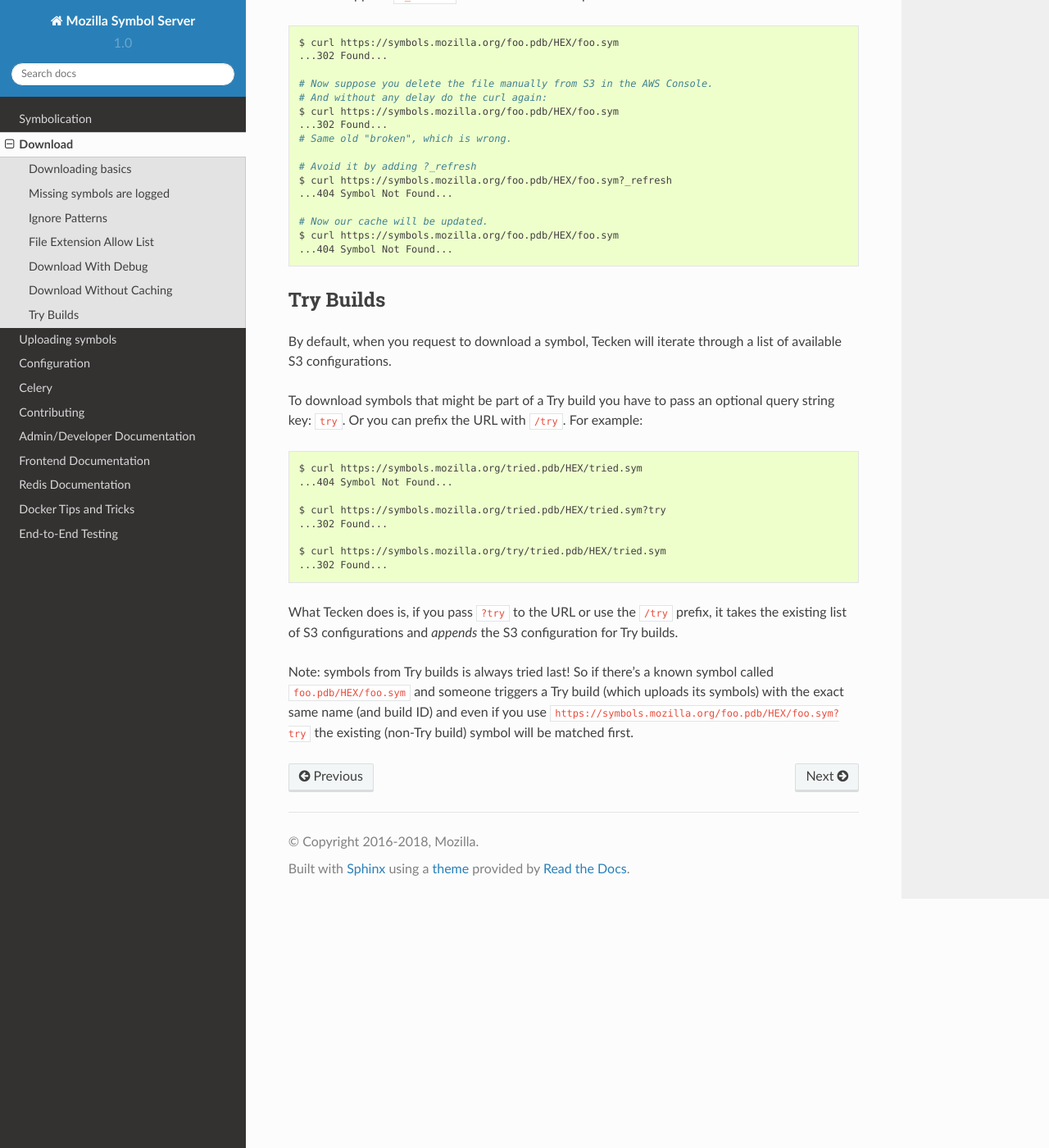
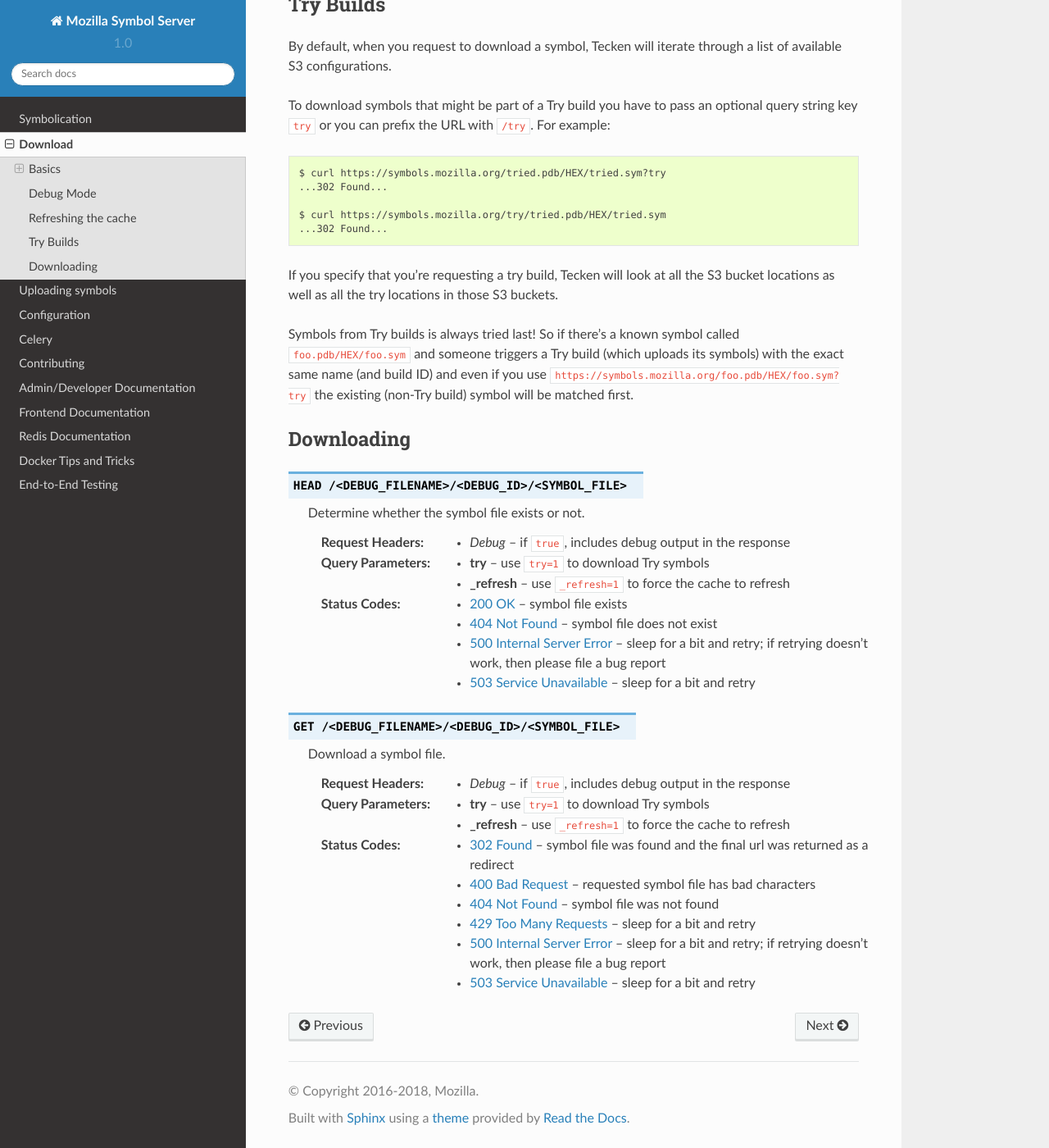
Before and after one commit to mozilla-services/tecken, a Sphinx documentation site: the page built from docs/download.rst, in a window 1280 px wide and 1400 px high, scrolled down 2413 px. Shown: the whole window at 82% size. Built offline with Sphinx 7.4.7 and the Read the Docs theme 2.0.0, drawn with Linux system fonts in a browser that asks for light colours; some of the changed text lies outside the part shown.

Commit message:
bug 1657434: tweak the download docs some more

```diff
--- a/docs/download.rst
+++ b/docs/download.rst
@@ -4,12 +4,16 @@
 Download
 ========
 
-Downloading basics
-==================
+.. contents::
+   :local:
 
-Tecken download's redirects incoming requests for symbols to their final
-location. This allows Tecken to manage multiple S3 buckets without requiring
-anyone to maintain lists of locations.
+Basics
+======
+
+Tecken handles requests for symbols files. Tecken takes the request, finds the
+correct S3 bucket, and returns a redirect to that bucket. This allows us to use
+multiple buckets for symbols without requiring everyone to maintain lists of
+buckets.
 
 For example, with a ``GET``, requesting
 :base_url:`/firefox.pdb/448794C699914DB8A8F9B9F88B98D7412/firefox.sym` will
@@ -18,9 +22,10 @@ return a ``302 Found`` redirect to (at the time of writing)
 
 
 Missing symbols are logged
-==========================
+--------------------------
 
-Tecken logs all ``GET`` requests for symbols files that don't exist.
+Tecken logs all requests for symbols files that don't exist in any of the
+buckets.
 
 You can access a CSV report at :base_url:`/missingsymbols.csv` of this data.
 
@@ -38,40 +43,18 @@ Tecken only yields missing symbols whose symbol ended with ``.pdb`` and filename
 ended with ``.sym`` (case insensitively).
 
 
-Ignore Patterns
-===============
+File Extension Allow List
+-------------------------
 
-We know with confidence users repeatedly query certain files that are never in
-our symbol stores. We can ignore them to suppress logging that they couldn't be
-found.
-
-Right now, this is maintained as a configurable block list but is hard coded
-inside the ``_ignore_symbol`` code in ``tecken.download.views``.
-
-This approach might change over time as we're able to confidently identify more
-and more patterns that we know we can ignore.
+Tecken returns an HTTP 404 for symbols files requests where the extension
+is not in the ``settings.DOWNLOAD_FILE_EXTENSIONS_ALLOWED`` list.
 
 
-File Extension Allow List
-=========================
-
-When someone requests to download a symbol, as mentioned above, we have some
-ways to immediately decide that it's a 404 Symbol Not Found without even
-bothering to ask the cache or S3.
-
-As part of that, there is also a list of allowed file extensions that are the
-only ones we should bother with. This list is maintained in
-``settings.DOWNLOAD_FILE_EXTENSIONS_ALLOWED`` (managed by the environment
-variable ``DJANGO_DOWNLOAD_FILE_EXTENSIONS_ALLOWED``) and this list is found in
-the source code (``settings.py``) and also visible on the home page if you're
-signed in as a superuser.
-
-
-Download With Debug
-===================
+Debug Mode
+==========
 
 To know how long it took to make a "download", you can simply measure the time
-it takes to send the request to Tecken for a specific symbol.  For example:
+it takes to send the request to Tecken for a specific symbol. For example:
 
 .. code-block:: shell
 
@@ -99,20 +82,13 @@ your request to the code that talks to S3. It can also come back as exactly
 are immediately ``404 Not Found`` based on filename pattern matching.
 
 
-Download Without Caching
-========================
+Refreshing the cache
+====================
 
-Generally we can cache our work around S3 downloads quite aggressively since we
-tightly control the (only) input. Whenever a symbol archive file is uploaded,
-for every file within that we upload to S3 we also invalidate it from our
-cache. That means we can cache information about whether certain symbols exist
-in S3 or not quite long.
+Tecken caches symbol file names and their final location aggressively. If you
+need to bust the cache, you can append ``?_refresh`` to the url.
 
-However, if you are debugging something or if you manually remove a symbol from
-S3 that control is "lost". But there is a way to force the cache to be ignored.
-However, it only ignores looking in the cache. It will always update the cache.
-
-To do this append ``?_refresh`` to the URL. For example:
+For example:
 
 .. code-block:: shell
 
@@ -143,13 +119,10 @@ By default, when you request to download a symbol, Tecken will iterate through
 a list of available S3 configurations.
 
 To download symbols that might be part of a Try build you have to pass an
-optional query string key: ``try``. Or you can prefix the URL with ``/try``.
+optional query string key ``try`` or you can prefix the URL with ``/try``.
 For example:
 
 .. code-block:: shell
-
-    $ curl https://symbols.mozilla.org/tried.pdb/HEX/tried.sym
-    ...404 Symbol Not Found...
 
     $ curl https://symbols.mozilla.org/tried.pdb/HEX/tried.sym?try
     ...302 Found...
@@ -157,12 +130,50 @@ For example:
     $ curl https://symbols.mozilla.org/try/tried.pdb/HEX/tried.sym
     ...302 Found...
 
-What Tecken does is, if you pass ``?try`` to the URL or use the ``/try``
-prefix, it takes the existing list of S3 configurations and *appends* the S3
-configuration for Try builds.
+If you specify that you're requesting a try build, Tecken will look at
+all the S3 bucket locations as well as all the try locations in those
+S3 buckets.
 
-Note: symbols from Try builds is always tried last! So if there's a known
-symbol called ``foo.pdb/HEX/foo.sym`` and someone triggers a Try build (which
-uploads its symbols) with the exact same name (and build ID) and even if you
-use ``https://symbols.mozilla.org/foo.pdb/HEX/foo.sym?try`` the existing
-(non-Try build) symbol will be matched first.
+Symbols from Try builds is always tried last! So if there's a known symbol
+called ``foo.pdb/HEX/foo.sym`` and someone triggers a Try build (which uploads
+its symbols) with the exact same name (and build ID) and even if you use
+``https://symbols.mozilla.org/foo.pdb/HEX/foo.sym?try`` the existing (non-Try
+build) symbol will be matched first.
+
+
+Downloading
+===========
+
+.. http:head:: /<DEBUG_FILENAME>/<DEBUG_ID>/<SYMBOL_FILE>
+
+   Determine whether the symbol file exists or not.
+
+   :reqheader Debug: if ``true``, includes debug output in the response
+
+   :query try: use ``try=1`` to download Try symbols
+
+   :query _refresh: use ``_refresh=1`` to force the cache to refresh
+
+   :statuscode 200: symbol file exists
+   :statuscode 404: symbol file does not exist
+   :statuscode 500: sleep for a bit and retry; if retrying doesn't work, then please
+       file a bug report
+   :statuscode 503: sleep for a bit and retry
+
+.. http:get:: /<DEBUG_FILENAME>/<DEBUG_ID>/<SYMBOL_FILE>
+
+   Download a symbol file.
+
+   :reqheader Debug: if ``true``, includes debug output in the response
+
+   :query try: use ``try=1`` to download Try symbols
+
+   :query _refresh: use ``_refresh=1`` to force the cache to refresh
+
+   :statuscode 302: symbol file was found and the final url was returned as a redirect
+   :statuscode 400: requested symbol file has bad characters
+   :statuscode 404: symbol file was not found
+   :statuscode 429: sleep for a bit and retry
+   :statuscode 500: sleep for a bit and retry; if retrying doesn't work, then please
+       file a bug report
+   :statuscode 503: sleep for a bit and retry
```
